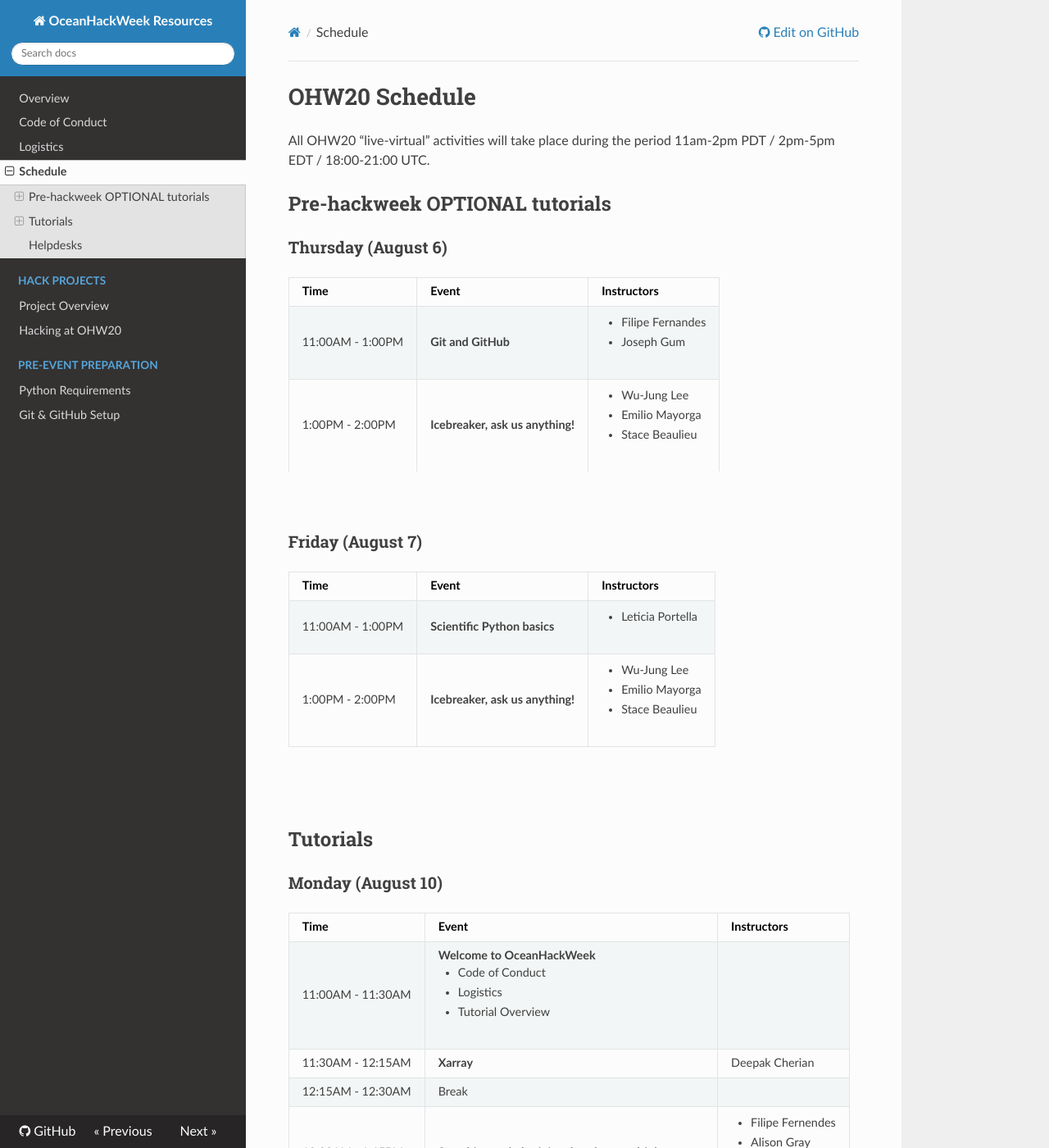
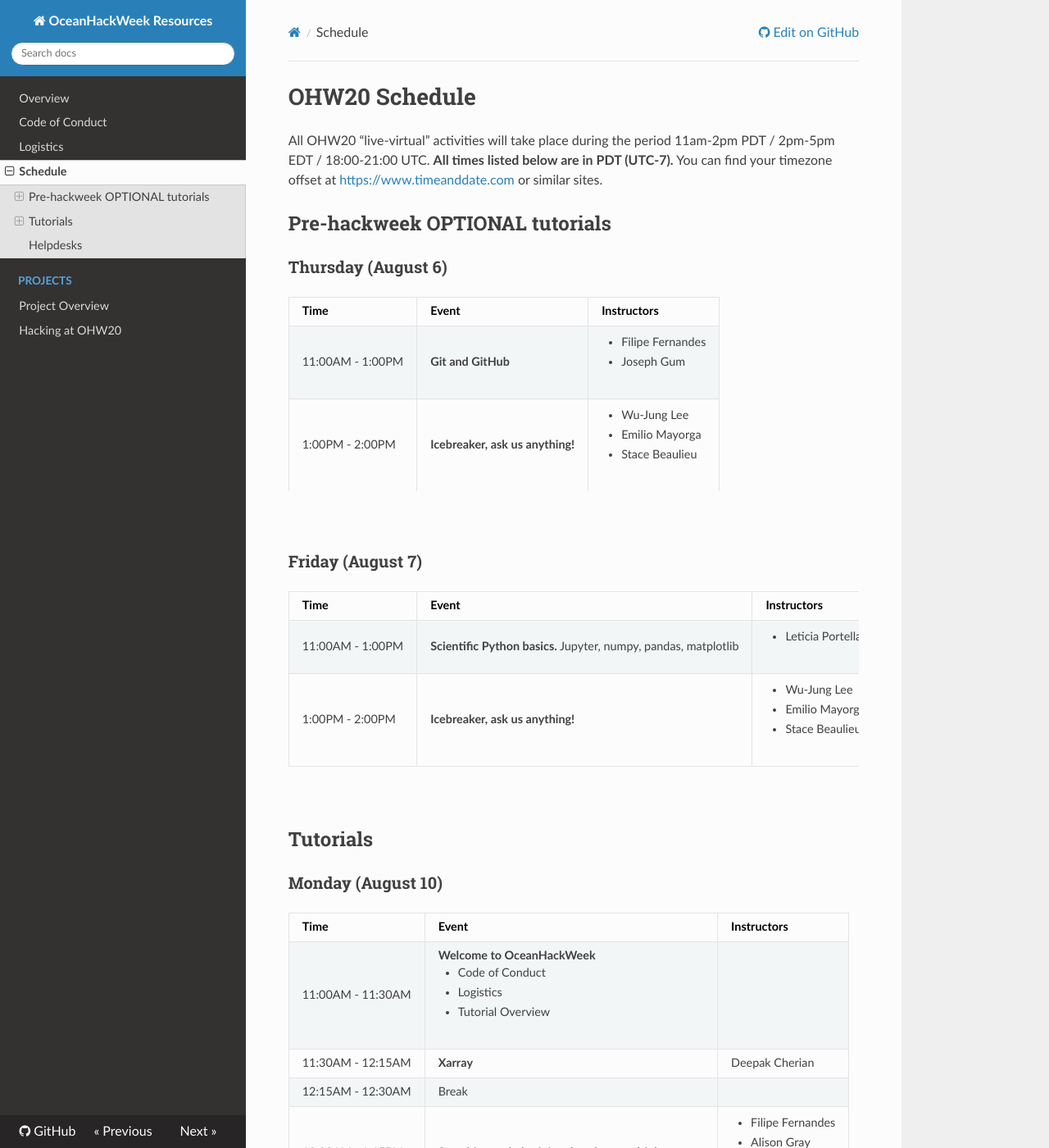
Before and after one commit to oceanhackweek/ohw-resources, an MkDocs documentation site: the page built from docs/schedule.md, in a window 1280 px wide and 1400 px high. Shown: the whole window at 82% size. Built offline with MkDocs 1.6.1, drawn with Linux system fonts in a browser that asks for light colours; nearby versions of some CDN libraries.

Commit message:
Final revisions and cleanups before live release; hide the pre-event preparation materials until we have a chance to look update it

```diff
--- a/docs/schedule.md
+++ b/docs/schedule.md
@@ -1,6 +1,6 @@
 # OHW20 Schedule
 
-All OHW20 “live-virtual” activities will take place during the period 11am-2pm PDT / 2pm-5pm EDT / 18:00-21:00 UTC.
+All OHW20 “live-virtual” activities will take place during the period 11am-2pm PDT / 2pm-5pm EDT / 18:00-21:00 UTC. **All times listed below are in PDT (UTC-7).** You can find your timezone offset at [https://www.timeanddate.com](https://www.timeanddate.com) or similar sites.
 
 ## Pre-hackweek OPTIONAL tutorials
 
@@ -59,7 +59,7 @@ All OHW20 “live-virtual” activities will take place during the period 11am-2
     <tr>
       <td>11:00AM - 1:00PM</td>
       <td>
-        <strong>Scientific Python basics</strong>
+        <strong>Scientific Python basics.</strong> Jupyter, numpy, pandas, matplotlib
       </td>
       <td>
         <ul>
@@ -82,10 +82,7 @@ All OHW20 “live-virtual” activities will take place during the period 11am-2
   </tbody>
 </table>
 
-
-
-
-<br><br>
+<br>
 
 ## Tutorials
 
@@ -127,7 +124,7 @@ All OHW20 “live-virtual” activities will take place during the period 11am-2
       <td><strong>Searching and obtaining data from multiple servers</strong></td>
       <td>
         <ul>
-          <li>Filipe Fernendes</li>
+          <li>Filipe Fernandes</li>
           <li>Alison Gray</li>
           <li>Ben Tupper</li>
         </ul>
@@ -145,7 +142,6 @@ All OHW20 “live-virtual” activities will take place during the period 11am-2
     </tr>
   </tbody>
 </table>
-
 
 <br>
 
@@ -195,7 +191,6 @@ All OHW20 “live-virtual” activities will take place during the period 11am-2
   </tbody>
 </table>
 
-
 <br>
 
 ### Wednesday (August 12)
@@ -233,8 +228,6 @@ All OHW20 “live-virtual” activities will take place during the period 11am-2
     </tr>
   </tbody>
 </table>
-
-
 
 <br>
 
@@ -274,10 +267,7 @@ All OHW20 “live-virtual” activities will take place during the period 11am-2
   </tbody>
 </table>
 
-
-
 <br>
-
 
 ### Friday (August 14)
 
@@ -330,8 +320,7 @@ All OHW20 “live-virtual” activities will take place during the period 11am-2
   </tbody>
 </table>
 
-
-<br><br>
+<br>
 
 ## Helpdesks
 
@@ -393,6 +382,3 @@ All OHW20 “live-virtual” activities will take place during the period 11am-2
     </tr>
   </tbody>
 </table>
-
-
-<br><br>
--- a/mkdocs.yml
+++ b/mkdocs.yml
@@ -4,12 +4,12 @@ nav:
     - Code of Conduct: conduct.md
     - Logistics: logistics.md
     - Schedule: schedule.md
-    - Hack Projects:
+    - Projects:
       - Project Overview: projects/overview.md
       - Hacking at OHW20: projects/steps.md
-    - Pre-event Preparation:
-      - Python Requirements: preweek/python.md
-      - Git & GitHub Setup: preweek/github.md
+    # - Pre-event Preparation:
+    #   - Python Requirements: preweek/python.md
+    #   - Git & GitHub Setup: preweek/github.md
     # - Tutorials:
       # - GitHub: tutorials/github.md
       # - git: tutorials/git.md
@@ -27,14 +27,14 @@ plugins:
 extra:
   hackweek:
     name: OceanHackWeek Resources
-    web_url: https://oceanhackweek.github.io/ohw-learning-resources
+    web_url: https://oceanhackweek.github.io/ohw-resources
     slack_url: https://oceanhackweek.slack.com
     github_org_url: https://github.com/oceanhackweek/
     email: oceanhkw@uw.edu
     admin_contact: Emilio Mayorga
 markdown_extensions:
   - admonition
-repo_url: https://github.com/oceanhackweek/ohw-learning-resources
+repo_url: https://github.com/oceanhackweek/ohw-resources
 
 extra_css:
     - extra.css
```
Also changed, not shown: docs/conduct.md (+3 -3 lines), docs/index.md (+16 -4 lines), docs/logistics.md (+3 -4 lines), docs/projects/steps.md (+3 -10 lines).
